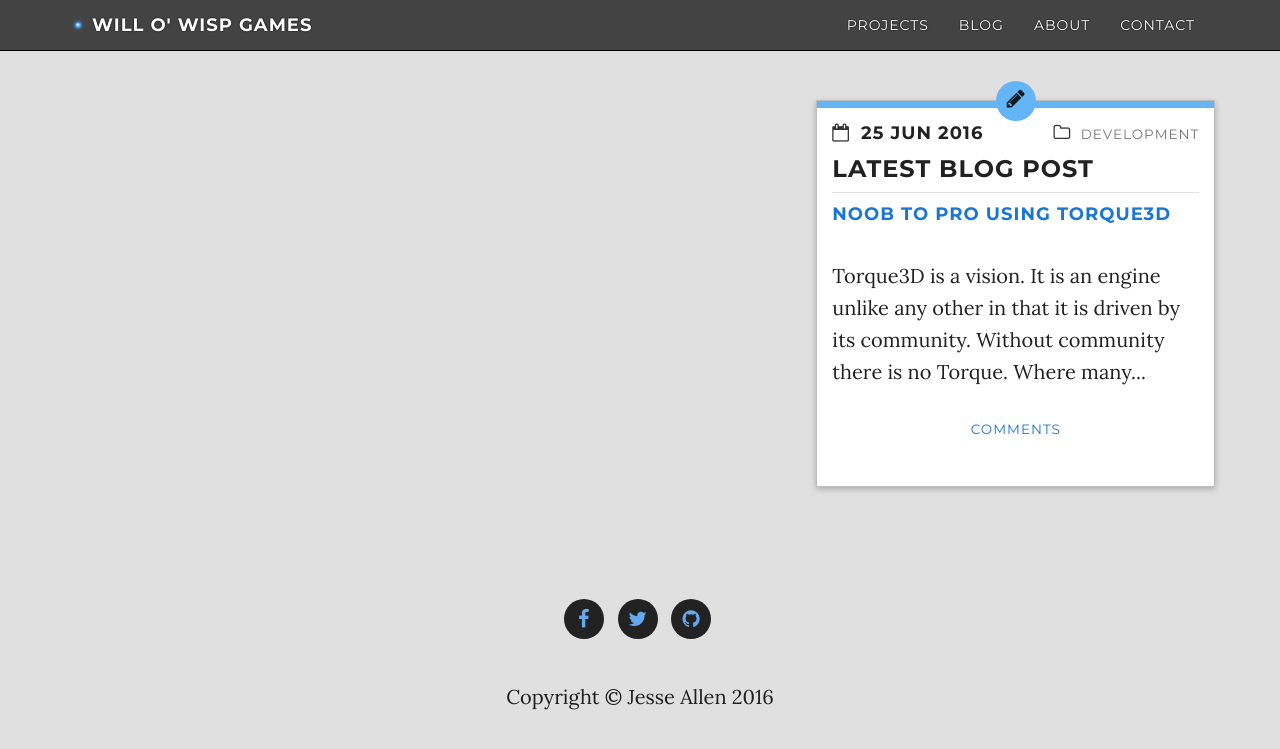
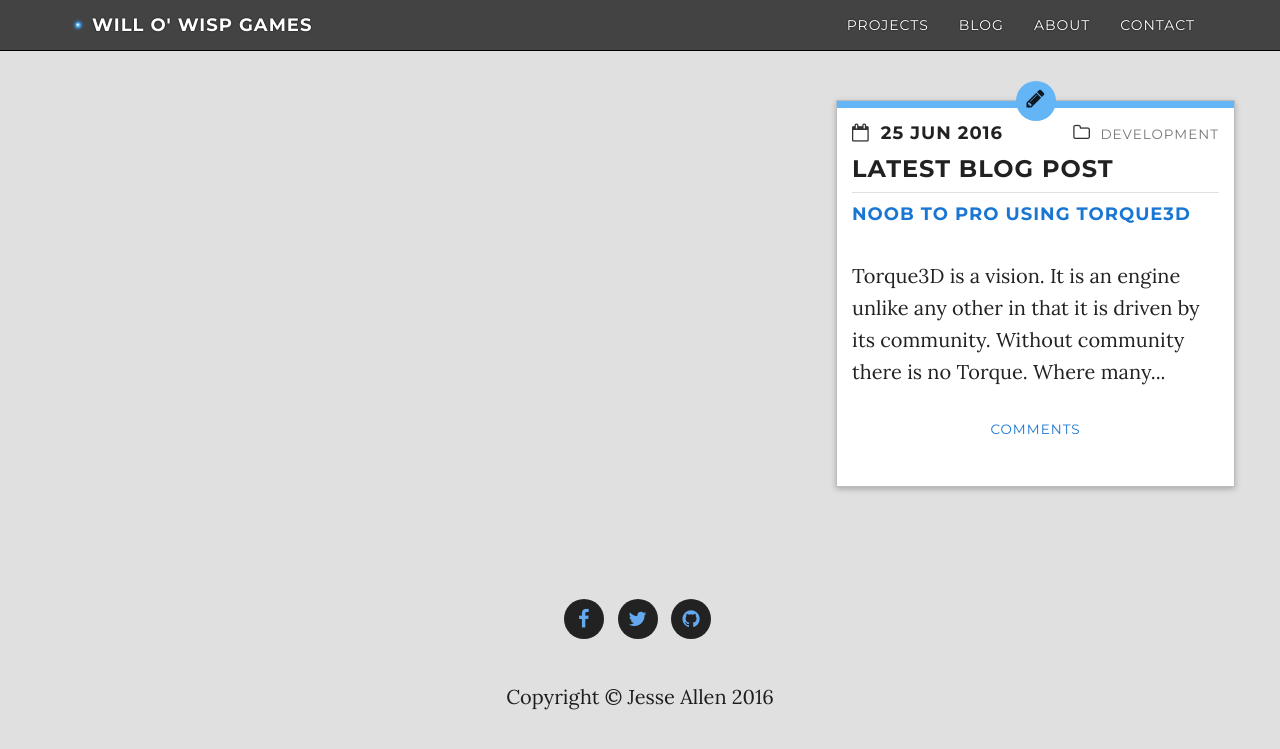
Before and after one commit to WilloWispGames/WilloWispGames.github.io, a Jekyll site: the page built from index.html, in a window 1280 px wide. Shown: the top 749 px of the page. Built offline with Jekyll 4.4.1, drawn with Linux system fonts in a browser that asks for light colours; nearby versions of some CDN libraries; comment, search, counter and statistics services are not loaded.

Commit message:
Update panes.scss

```diff
--- a/css/panes.scss
+++ b/css/panes.scss
@@ -125,7 +125,7 @@
 .subject {
   float: left;
   width: 100%;
-  margin: 0% 1.33% 2.66% 1.33%;
+  margin: 0 25px 2.66% 25px; //margin: 0% 1.33% 2.66% 1.33%;
   background: $white; //$greyPane;
   padding: 15px;
   border: solid 1px $lightGrey;
```
